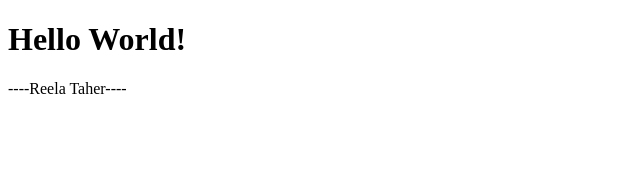
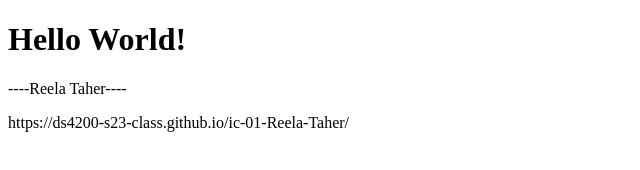
Before and after one commit to DS4200-S23-Class/ic-01-Reela-Taher, a plain HTML site: page index.html in a window 1280 px wide. Shown: the whole page, without its empty margins (0-640 px from the left). Drawn offline with Linux system fonts and the light colour scheme.

Commit message:
Added github page link to index.html file.

```diff
--- a/index.html
+++ b/index.html
@@ -10,5 +10,8 @@
 
 </p>
 
+ https://ds4200-s23-class.github.io/ic-01-Reela-Taher/
+
+
 </body>
 </html>
```
